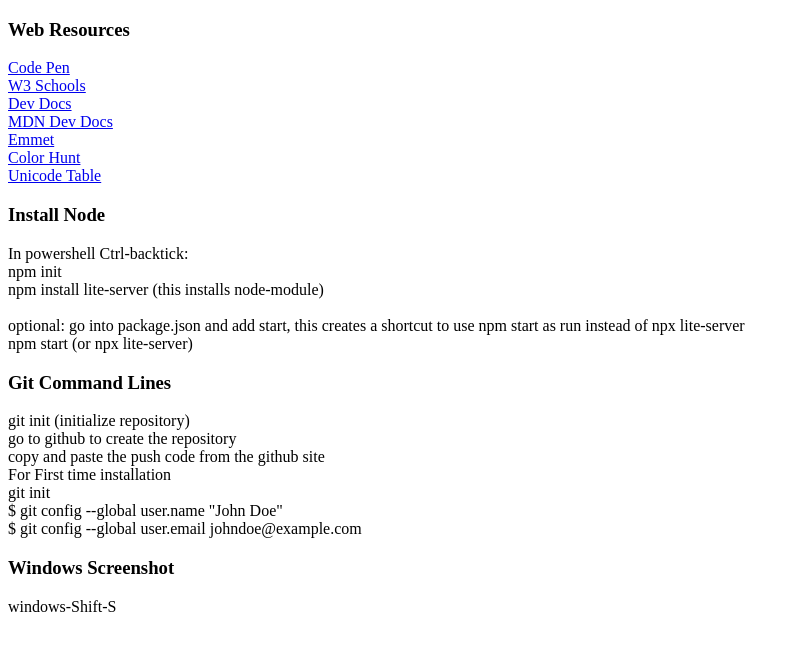
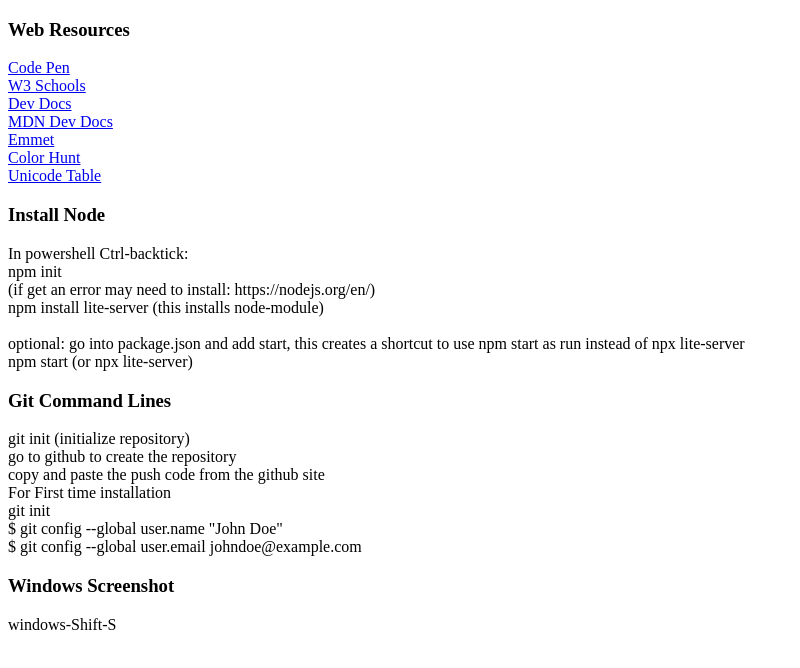
Before and after one commit to ltulathi/web-bootcamp, a website: page index.html in a window 1280 px wide. Shown: the whole page, without its empty margins (0-800 px from the left). Drawn offline with Linux system fonts and the light colour scheme.

Commit message:
made changes

```diff
--- a/index.html
+++ b/index.html
@@ -23,6 +23,7 @@
     <h3>Install Node</h3>
     In powershell Ctrl-backtick: <br>
     npm init <br>
+    (if get an error may need to install:  https://nodejs.org/en/)<br>
     npm install lite-server (this installs node-module)<br>
     <br>
     optional: go into package.json and add start, this creates a shortcut to use npm start as run instead of npx lite-server
```
